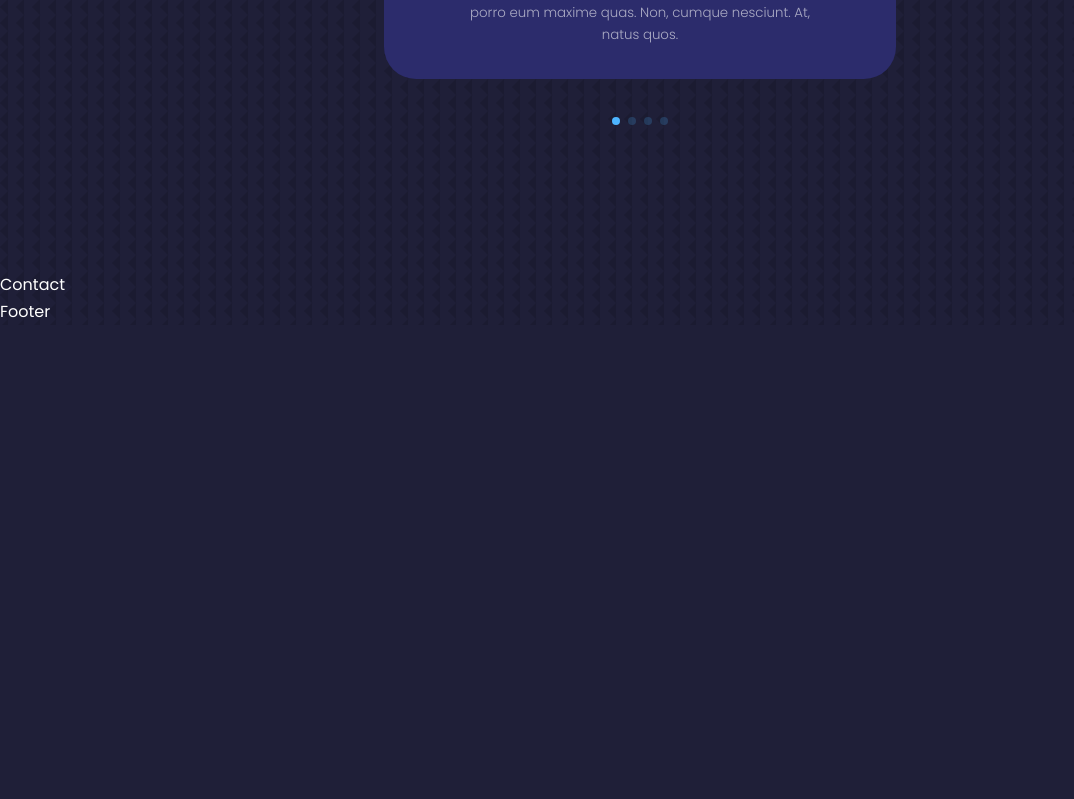
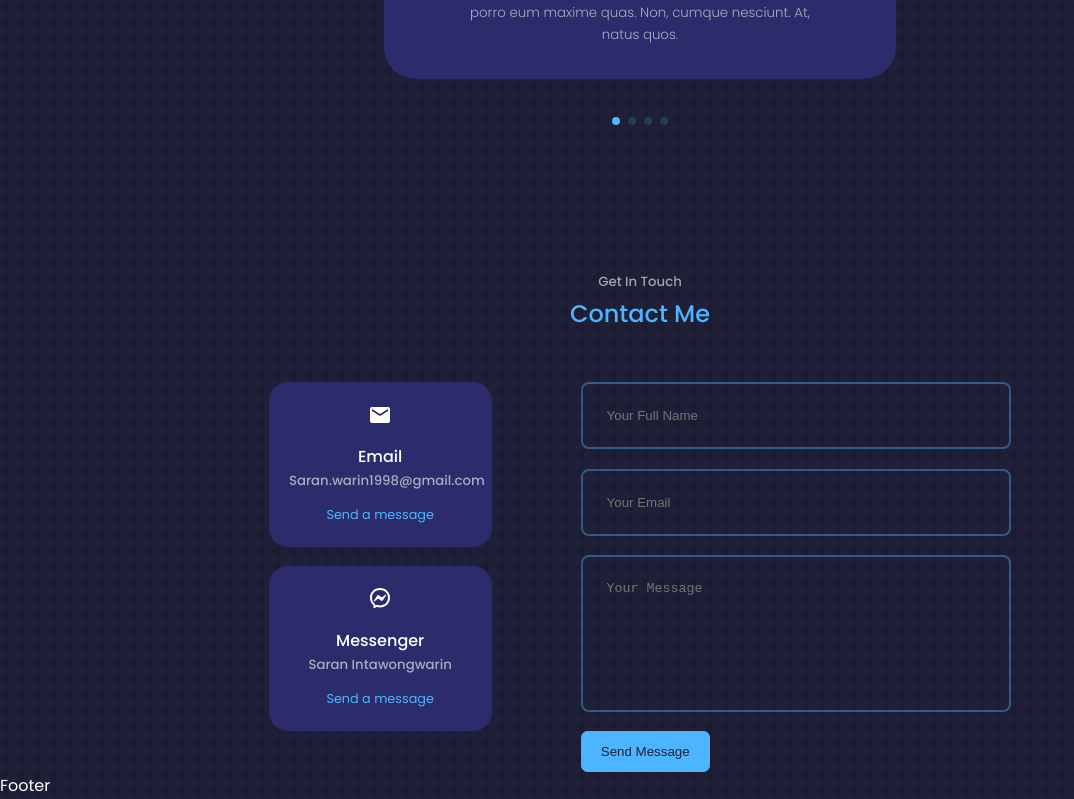
Before and after one commit to saranfordev/My-Poerfolio-saran, a React (Create React App) app: page / in a window 1280 px wide. Shown: the part 3777-4576 px from the top of the page, without its empty margins (0-1074 px from the left). Before the commit the page ends 4102 px from the top, so only its background shows below. Built offline with nearby package versions, Linux system fonts and the light colour scheme; a web font is replaced by a local one.

Commit message:
My-Project-Contact

```diff
--- a/package.json
+++ b/package.json
@@ -6,6 +6,7 @@
     "@testing-library/jest-dom": "^5.16.5",
     "@testing-library/react": "^13.4.0",
     "@testing-library/user-event": "^13.5.0",
+    "emailjs-com": "^3.2.0",
     "react": "^18.2.0",
     "react-dom": "^18.2.0",
     "react-icons": "^4.6.0",
--- a/src/components/contact/Contact.jsx
+++ b/src/components/contact/Contact.jsx
@@ -1,8 +1,54 @@
 import React from 'react'
 import './contact.css'
+import {MdEmail} from 'react-icons/md'
+import {RiMessengerLine} from 'react-icons/ri'
+import { useRef } from 'react';
+import emailjs from 'emailjs-com'
+
 const Contact = () => {
+  const form = useRef();
+
+  const sendEmail = (e) => {
+    e.preventDefault();
+
+    emailjs.sendForm('service_fx0q5ec', 'template_f2dxy4z', form.current, '-RozXRDr8Wr-Badj9')
+
+    e.target.reset()
+      .then((result) => {
+          console.log(result.text);
+      }, (error) => {
+          console.log(error.text);
+      });
+  };
   return (
-    <section id='contact'>Contact</section>
+    <section id='contact'>
+      <h5>Get In Touch</h5>
+      <h2>Contact Me</h2>
+
+      <div className="container contact__container">
+        <div className="contact__options">
+          <article className="contact__option">
+            <MdEmail className='contact__option-icon'/>
+            <h4>Email</h4>
+            <h5>Saran.warin1998@gmail.com</h5>
+            <a href="mailto:Saran.warin1998@gmail.com" target='_blank' rel="noreferrer">Send a message</a>
+          </article>
+          <article className="contact__option">
+            <RiMessengerLine className='contact__option-icon'/>
+            <h4>Messenger</h4>
+            <h5>Saran Intawongwarin</h5>
+            <a href="https://m.me/Saranwarin/" target='_blank' rel="noreferrer">Send a message</a>
+          </article>
+        </div>
+
+        <form ref={form} onSubmit={sendEmail}>
+          <input type="text" name="name" placeholder='Your Full Name' required/>
+          <input type="email" name="email" placeholder='Your Email' required/>
+          <textarea name="message" rows="7" placeholder='Your Message' required></textarea>
+          <button type='submit' className='btn btn-primary'>Send Message</button>
+        </form>
+      </div>
+    </section>
   )
 }
 
--- a/src/components/contact/contact.css
+++ b/src/components/contact/contact.css
@@ -0,0 +1,72 @@
+.container.contact__container {
+    width: 58%;
+    display: grid;
+    grid-template-columns: 30% 58%;
+    gap: 12%;
+}
+
+.contact__options {
+    display: flex;
+    flex-direction: column;
+    gap: 1.2rem;
+}
+
+.contact__option {
+    background: var(--color-bg-variant);
+    padding: 1.2rem;
+    border-radius: 1.2rem;
+    text-align: center;
+    border: 1px solid transparent;
+    transition: var(--transition);
+}
+
+.contact__option:hover {
+    background: transparent;
+    border-color: var(--color-primary-variant);
+}
+
+.contact__option-icon {
+    font-size: 1.5rem;
+    margin-bottom: .5rem;
+}
+
+.contact__option a {
+    margin-top: .7rem;
+    display: inline-block;
+    font-size: .8rem;
+}
+
+.contact__option h5 {
+    color: var(--color-light);
+}
+/*================= FORM ===============*/
+
+form {
+    display: flex;
+    flex-direction: column;
+    gap: 1.2rem;
+}
+
+input, textarea {
+    width: 100%;
+    padding: 1.5rem;
+    border-radius: .5rem;
+    background: transparent;
+    border: 2px solid var(--color-primary-variant);
+    resize: none;
+    color: var(--color-white);
+}
+
+/* ================ MEDIA QUERIES (MEDIUM DEVICES) =================*/
+@media screen and (max-width: 1024px) {
+    .container.contact__container {
+        grid-template-columns: 1fr;
+        gap: 2rem;
+    }
+}
+/* ================ MEDIA QUERIES (SAMLL DEVICES) =================*/
+@media screen and (max-width: 600px) {
+    .container.contact__container {
+        width: var(--container-width-sm);
+    }
+}
```
Also changed, not shown: 1 other file (tests, documents, lock files or other folders).
